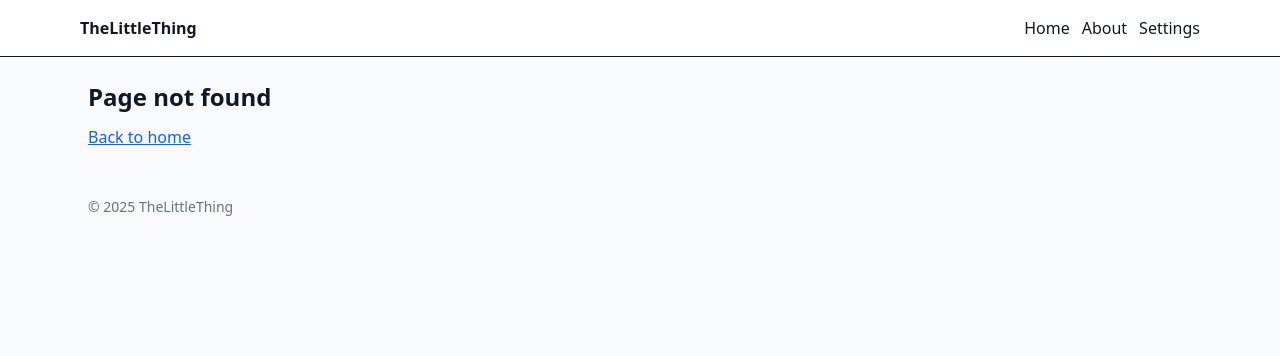
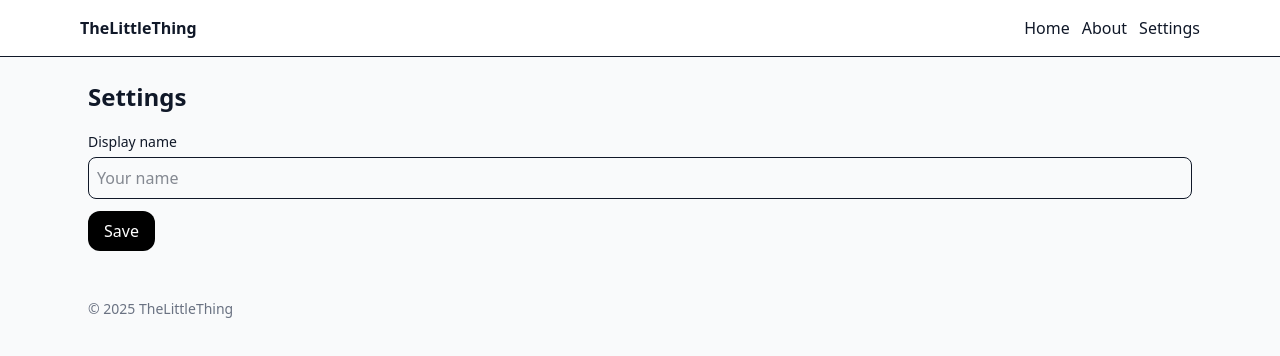
Before and after one commit to nas0404/TheLittleThings, a React (Vite) app in the folder frontend/: page /categoriesandgoals in a window 1280 px wide. Before the commit this address had no page. Shown: the top 356 px of the page. Built offline with nearby package versions, Linux system fonts and the light colour scheme.

Commit message:
added my page in

```diff
--- /dev/null
+++ b/frontend/src/pages/CategoriesAndGoals.tsx
@@ -0,0 +1,14 @@
+export default function CategoriesAndGoals() {
+  return (
+    <section className="space-y-4">
+      <h1 className="text-2xl font-bold">Settings</h1>
+      <form className="space-y-3">
+        <label className="block">
+          <span className="text-sm">Display name</span>
+          <input className="mt-1 w-full rounded-lg border p-2" placeholder="Your name" />
+        </label>
+        <button className="rounded-xl bg-black px-4 py-2 text-white">Save</button>
+      </form>
+    </section>
+  );
+}
--- a/frontend/src/routes/AppRoutes.tsx
+++ b/frontend/src/routes/AppRoutes.tsx
@@ -3,6 +3,7 @@ import Home from '../pages/Home';
 import About from '../pages/About';
 import Settings from '../pages/Settings';
 import NotFound from '../pages/NotFound';
+import CategoriesAndGoals from '../pages/CategoriesAndGoals.tsx';
 
 export default function AppRoutes() {
   return (
@@ -10,6 +11,7 @@ export default function AppRoutes() {
       <Route path="/" element={<Home />} />
       <Route path="/about" element={<About />} />
       <Route path="/settings" element={<Settings />} />
+      <Route path="/categoriesandgoals" element={<CategoriesAndGoals />} />
       <Route path="*" element={<NotFound />} />
     </Routes>
   );
```
